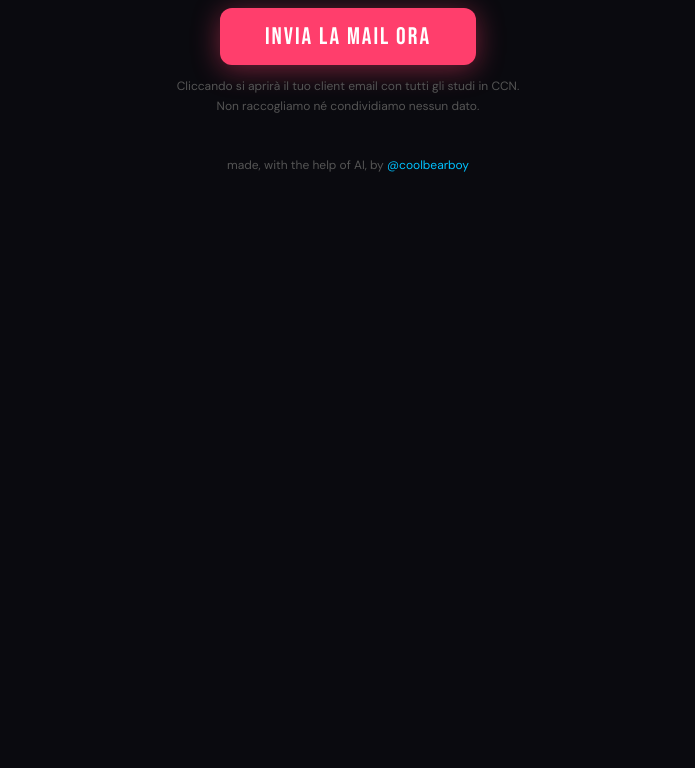
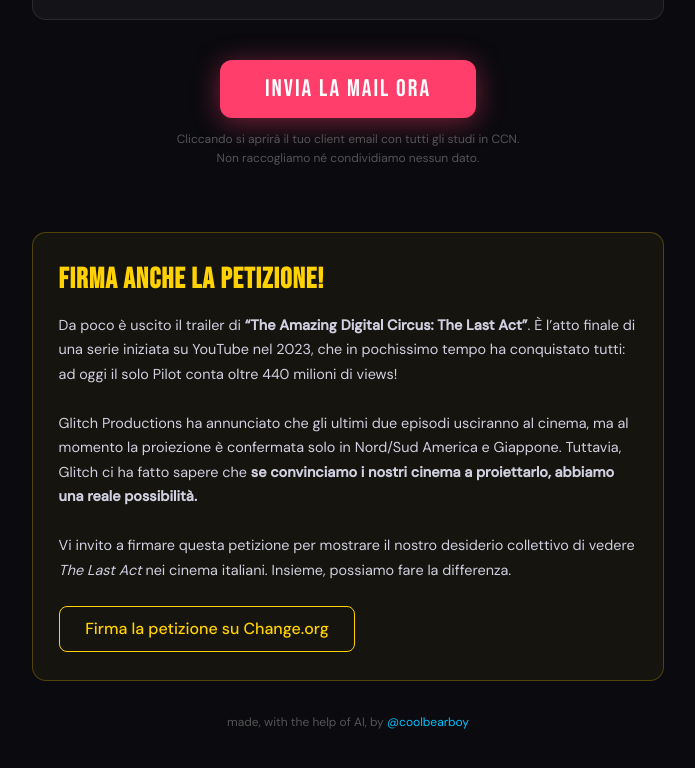
Before and after one commit to Coolbearboy/TADC-Italian-Landing-Page, a plain HTML site: page index.html in a window 1280 px wide. Shown: the part 1518-2286 px from the top of the page, without its empty margins (292-987 px from the left). Before the commit the page ends 1757 px from the top, so only its background shows below. Drawn offline with Linux system fonts and the light colour scheme.

Commit message:
Aggiornamento pagina : Inserimento nuove case di distribuzione + sondaggio
Inserimento nuove case di distribuzione + sondaggio

```diff
--- a/index.html
+++ b/index.html
@@ -266,6 +266,48 @@
     line-height: 1.6;
   }
 
+  /* Stili per la box della petizione */
+  .petition-box {
+    background: rgba(255, 210, 0, 0.05);
+    border: 1px solid rgba(255, 210, 0, 0.25);
+    border-radius: 14px;
+    padding: 1.8rem 1.6rem;
+    margin: 4rem 0 2rem;
+    text-align: left;
+  }
+
+  .petition-title {
+    font-family: 'Bebas Neue', cursive;
+    font-size: 1.8rem;
+    color: var(--yellow);
+    letter-spacing: 1px;
+    margin-bottom: 1rem;
+  }
+
+  .petition-text {
+    font-size: .9rem;
+    color: #d0d0e0;
+    line-height: 1.7;
+    margin-bottom: 1.5rem;
+  }
+
+  .petition-btn {
+    display: inline-block;
+    background: transparent;
+    color: var(--yellow);
+    font-weight: 500;
+    border: 1px solid var(--yellow);
+    padding: .7rem 1.6rem;
+    border-radius: 8px;
+    text-decoration: none;
+    transition: all .2s;
+  }
+
+  .petition-btn:hover {
+    background: var(--yellow);
+    color: #000;
+  }
+
   .divider {
     border: none;
     border-top: 1px solid rgba(255,255,255,.07);
@@ -292,6 +334,8 @@
   .fade-up:nth-child(8) { animation-delay: .8s; }
   .fade-up:nth-child(9) { animation-delay: .9s; }
   .fade-up:nth-child(10) { animation-delay: 1s; }
+  .fade-up:nth-child(11) { animation-delay: 1.1s; }
+  .fade-up:nth-child(12) { animation-delay: 1.2s; }
 </style>
 </head>
 <body>
@@ -358,7 +402,17 @@
   </div>
   <p class="fine fade-up">Cliccando si aprirà il tuo client email con tutti gli studi in CCN.<br>Non raccogliamo né condividiamo nessun dato.</p>
 
-  <p class="fine fade-up" style="margin-top: 2.5rem;">
+  <div class="petition-box fade-up">
+    <h2 class="petition-title">Firma anche la Petizione!</h2>
+    <p class="petition-text">
+      Da poco è uscito il trailer di <strong>“The Amazing Digital Circus: The Last Act”</strong>. È l’atto finale di una serie iniziata su YouTube nel 2023, che in pochissimo tempo ha conquistato tutti: ad oggi il solo Pilot conta oltre 440 milioni di views!<br><br>
+      Glitch Productions ha annunciato che gli ultimi due episodi usciranno al cinema, ma al momento la proiezione è confermata solo in Nord/Sud America e Giappone. Tuttavia, Glitch ci ha fatto sapere che <strong>se convinciamo i nostri cinema a proiettarlo, abbiamo una reale possibilità.</strong><br><br>
+      Vi invito a firmare questa petizione per mostrare il nostro desiderio collettivo di vedere <em>The Last Act</em> nei cinema italiani. Insieme, possiamo fare la differenza.
+    </p>
+    <a href="https://www.change.org/p/portare-the-amazing-digital-circus-the-last-act-in-italia?redirect_reason=guest_user" target="_blank" rel="noopener noreferrer" class="petition-btn">Firma la petizione su Change.org</a>
+  </div>
+
+  <p class="fine fade-up" style="margin-top: 1rem;">
     made, with the help of AI, by <a href="https://www.instagram.com/coolbearboy/" target="_blank" rel="noopener noreferrer" style="color: var(--blue); text-decoration: none;">@coolbearboy</a>
   </p>
 </main>
@@ -371,6 +425,10 @@
     { name: "Sony Pictures", email: "socialmedia@spe.sony.com" },
     { name: "Netflix Film", email: "pr@netflix.com" },
     { name: "Amazon MGM", email: "amazonstudios@amazon.com" },
+    { name: "Lucky Red", email: "info@luckyred.it" },
+    { name: "Nexo Digital", email: "info@nexodigital.it" },
+    { name: "Notorious", email: "info@notoriouspictures.it" },
+    { name: "Videa", email: "info@videa.it" }
   ];
 
   const list = document.getElementById('studioList');
```
